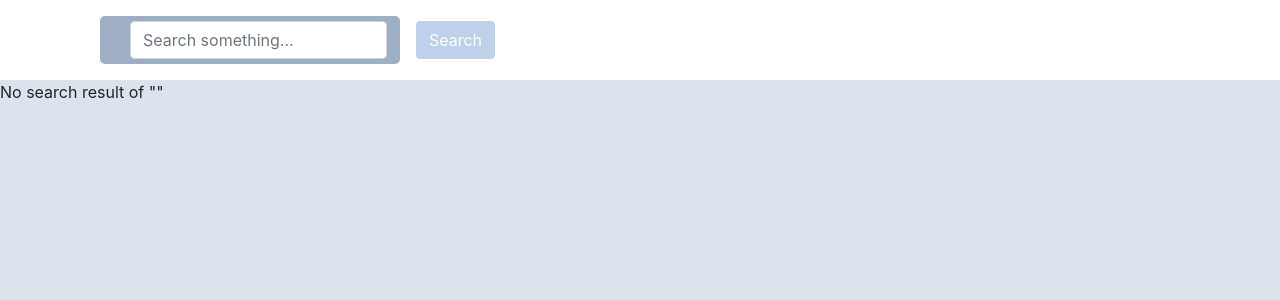
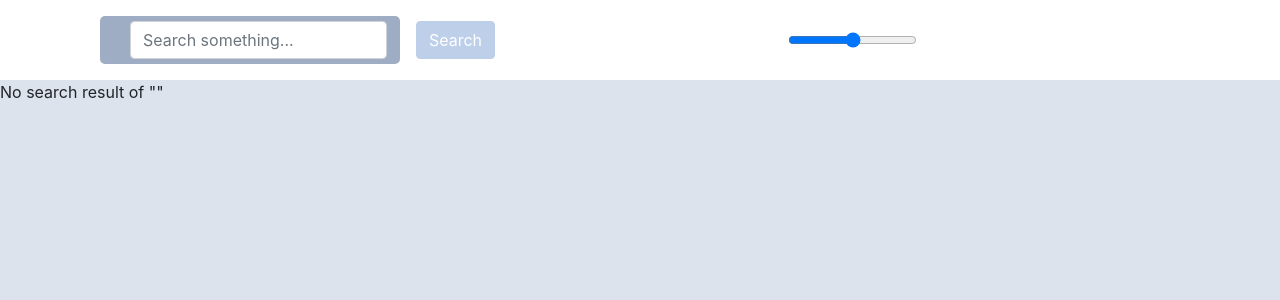
Before and after one commit to RalXYZ/meow-search, a Django app: template search/templates/search/index.html in a window 1280 px wide. Shown: the top 300 px of the page. Run offline with Django 3.2, Linux system fonts and the light colour scheme; the template is opened without the code that fills it, so the values that code supplies are empty; some libraries are stand-ins or nearby versions.

Commit message:
Add theme changing range input

```diff
--- a/search/static/css/main.css
+++ b/search/static/css/main.css
@@ -1,35 +1,35 @@
 :root {
-    --background:#dde3ec;
-    --foreground:#eff2fa;
-    --accent:#FFEB3B;
-    --bar:#bed0ea;
-    --border:#9eaec4;
-    --h2:#7792bb;
-    --title:#51637b;
-    --text:#768292;
+    --main-hue: 216;  /* 216 */
+    --background: hsl(var(--main-hue),28.3%,89.6%);
+    --card-background: hsl(var(--main-hue),52.4%,95.9%);
+    --button-normal: hsl(var(--main-hue),51.2%,83.1%);
+    --border: hsl(var(--main-hue),24.4%,69.4%);
+    --result-subtitle: hsl(var(--main-hue),33.3%,60%);
+    --result-title: hsl(var(--main-hue),20.6%,40%);
+    --result-text: hsl(var(--main-hue),11.4%,51.8%);
 }
 body {
     background-color: var(--background)!important;
-    color: var(--bar);
+    /* color: var(--bar); */
 }
 
 form div button {
-    background-color: var(--bar)!important;
-    border-color: var(--bar)!important;
+    background-color: var(--button-normal)!important;
+    border-color: var(--button-normal)!important;
 }
 
 .search-card, .article-card {
-    background-color: var(--foreground)!important;
+    background-color: var(--card-background)!important;
     border-radius: 10px!important;
 }
 .search-card a {
-    color: var(--title);
+    color: var(--result-title);
 }
 .search-card h6 {
-    color: var(--h2);
+    color: var(--result-subtitle);
 }
 .search-card p {
-    color: var(--text);
+    color: var(--result-text);
 }
 .article-card p {
     font-size: 20px;
@@ -42,7 +42,7 @@ form div button {
 }
 
 .title-bar {
-    background-color: var(--bar);
+    background-color: var(--button-normal);
     border-radius: 10px;
 }
 .title-bar h1 {
@@ -51,7 +51,7 @@ form div button {
 .title-bar h5 {
     font-size: 15px;
     text-align: center;
-    color: var(--h2);
+    color: var(--result-subtitle);
 }
 .title-content-bar {
     background-color: var(--border);
@@ -67,7 +67,7 @@ form div button {
 }
 
 .t-hover-shadow:hover {
-    box-shadow: 2px 2px 7px var(--h2);
-    background-color: #7792bb!important;
-    border-color: #7792bb!important;
+    box-shadow: 2px 2px 7px var(--result-subtitle);
+    background-color: var(--result-text)!important;
+    border-color: var(--result-text)!important;
 }
--- a/search/static/js/search.js
+++ b/search/static/js/search.js
@@ -9,3 +9,8 @@ window.onload = () => {
         })
     })
 }
+
+function changeTheme() {
+    hue = document.getElementById("theme-range").value;
+    document.documentElement.style.setProperty('--main-hue', hue);
+}
--- a/search/templates/search/index.html
+++ b/search/templates/search/index.html
@@ -22,6 +22,7 @@
                     <button type="submit" class="btn btn-primary my-2 my-sm-0 t-hover-shadow">Search</button>
                 </div>
             </form>
+            <input type="range" id="theme-range" name="theme" min="0" max="360" step="1" onmousemove="changeTheme()"/><span id="changeTheme"></span>
         </div>
     </nav>
 
```
Also changed, not shown: README.md.
